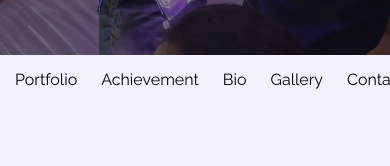
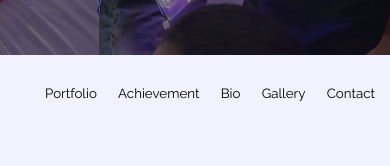
Before and after one commit to iONBain/shashank_pro, a React (Create React App) app: page / in a window 390 px wide. Shown: the part 504-670 px from the top of the page. Built offline with nearby package versions, Linux system fonts and the light colour scheme; the HTML template or start-up script is replaced by a standard one.

Commit message:
Release 3

```diff
--- a/src/App.css
+++ b/src/App.css
@@ -31,6 +31,9 @@
 .gap-10{
   gap: 20px;
 }
+.gap-5{
+  gap: 10px;
+}
 .gap-20{
   gap: 10%;
 }
@@ -41,10 +44,10 @@
   text-align: center;
 }
 .spacer{
-  height: 7vh;
+  height: 9.5vh;
 }
 .invisible-nav{
-  height: 50px;
+  height: 77px;
 }
 .bg-offwhite{
   background-color: rgb(240, 236, 236);
@@ -63,16 +66,16 @@
   padding-bottom: 40px;
 }
 .imgGal{
-  width: 170px;
+  width: 190px;
   border-radius: 12px;
-  height: 125px;
+  height: 115px;
   object-fit: cover;
   transition: all 0.2s ease-in;
 }
 .imgGal:hover{
   border-top-right-radius: 0;
   border-bottom-left-radius: 0;
-  transform: scale(1.1) ;
+  transform: scale(1.05) ;
 }
 .imgBio{
   max-width: 100%;
@@ -142,6 +145,7 @@
 
 /* flex-row sp-bw navBar width-80 m-auto p-20  */
 .navbar-content {
+  padding: 15px 30px;
   display: flex;
   align-items: center;
   justify-content: space-between;
@@ -149,3 +153,15 @@
   max-width: 1200px; /* Adjust the maximum width as needed */
   margin: 0 auto; /* Center the content */
 }
+
+
+
+
+@media (max-width: 767px) {
+  .imgGal {
+    width: 140px; /* Width for mobile devices */
+  }
+  .navbar-content{
+    font-size: smaller;
+  }
+}
--- a/src/components/Components.css
+++ b/src/components/Components.css
@@ -1,9 +1,12 @@
+.t-smooth{
+    transition: all 0.3s ease-in;
+}
 .active-nav{
     color: var(--accent);
     /* text-decoration: underline; */
     border-bottom: 2px solid var(--secondary);
     /* font-weight: 600; */
-    letter-spacing: 4px;
+    letter-spacing: 2px;
 }
 .img-hover-tilt img{
     transition: all 0.2s ease-in;
--- a/src/components/NavComp.jsx
+++ b/src/components/NavComp.jsx
@@ -4,14 +4,13 @@ import { Link } from "react-scroll";
 
 const NavComp = ({ isSticky }) => {
   const navArr = ["Portfolio", "Achievement", "Bio", "Gallery", "Contact"];
-  const [isActiveNav, setIsActiveNav] = useState("hi");
+  const [isActiveNav, setIsActiveNav] = useState("null");
   const handleNav = (inp) => {
     setIsActiveNav(inp);
-    console.log(isActiveNav);
   };
   return (
     <div id="navbar" className={isSticky ? "navbar sticky" : "navbar"}>
-      <div className="navbar-content">
+      <div className="navbar-content gap-5">
         {navArr.map((str) => (
           <Link
             to={str.toLowerCase()}
@@ -19,7 +18,7 @@ const NavComp = ({ isSticky }) => {
             smooth={true}
             duration={300}
             onClick={() => handleNav(str)}
-            className={`m-pointer ${str === isActiveNav && "active-nav"}`}
+            className={`m-pointer t-smooth ${str === isActiveNav && "active-nav"}`}
           >
             {str}
           </Link>
```
